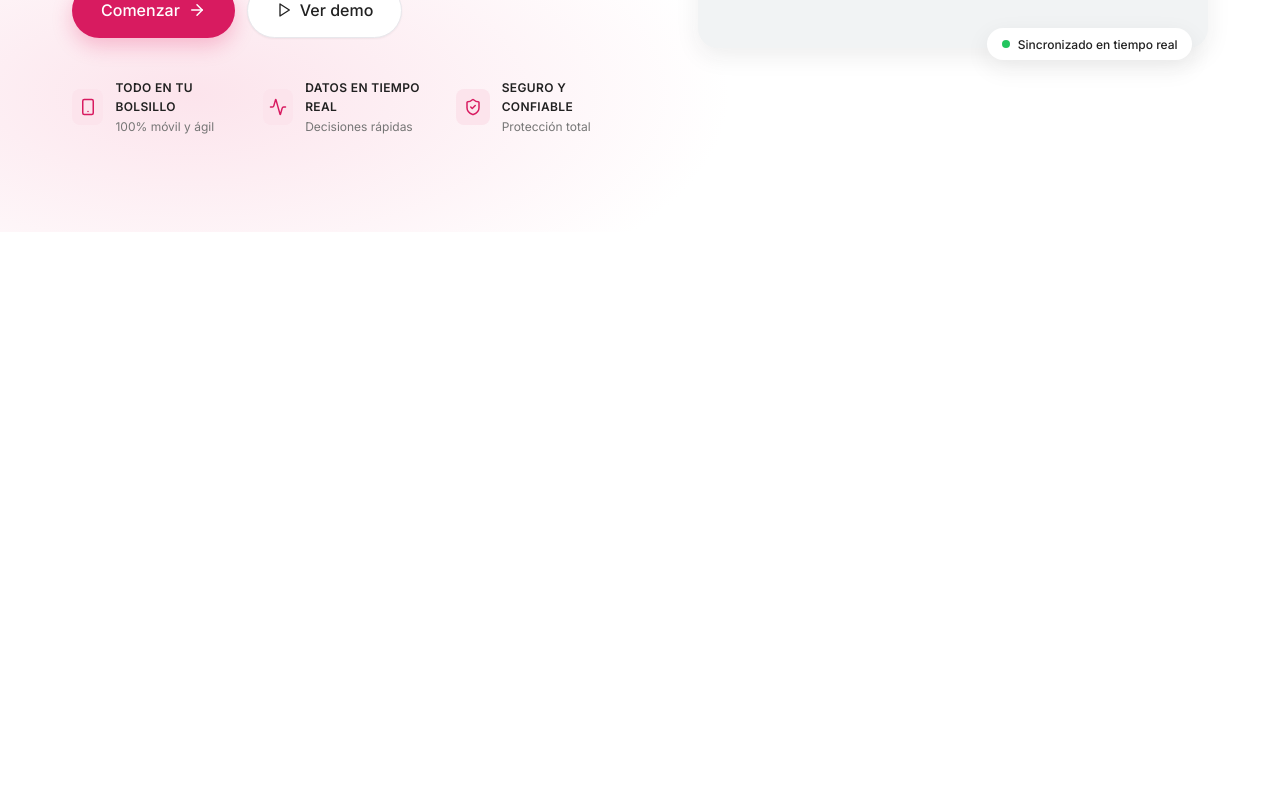
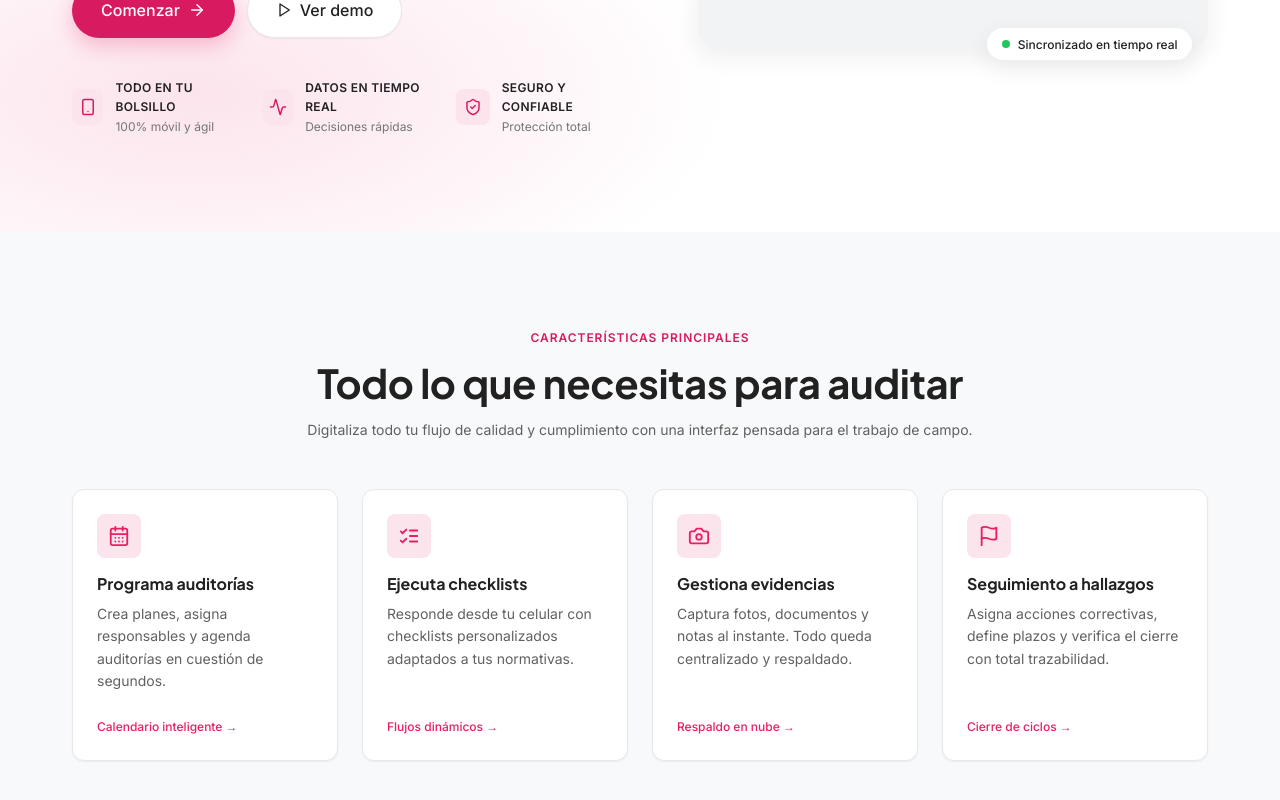
Before and after one commit to Nilperalta/audit-front, a React (Vite) app: page / in a window 1280 px wide. Shown: the part 520-1320 px from the top of the page. Before the commit the page ends 800 px from the top, so only its background shows below. Built offline with nearby package versions, Linux system fonts and the light colour scheme.

Commit message:
agrega sección de características principales

```diff
--- a/src/data/landing.js
+++ b/src/data/landing.js
@@ -33,3 +33,40 @@ export const heroContent = {
     { icon: 'shield', title: 'Seguro y confiable', text: 'Protección total' },
   ],
 };
+
+export const featuresContent = {
+  eyebrow: 'Características principales',
+  title: 'Todo lo que necesitas para auditar',
+  description:
+    'Digitaliza todo tu flujo de calidad y cumplimiento con una interfaz pensada para el trabajo de campo.',
+  items: [
+    {
+      icon: 'calendar',
+      title: 'Programa auditorías',
+      description:
+        'Crea planes, asigna responsables y agenda auditorías en cuestión de segundos.',
+      linkLabel: 'Calendario inteligente →',
+    },
+    {
+      icon: 'checklist',
+      title: 'Ejecuta checklists',
+      description:
+        'Responde desde tu celular con checklists personalizados adaptados a tus normativas.',
+      linkLabel: 'Flujos dinámicos →',
+    },
+    {
+      icon: 'evidence',
+      title: 'Gestiona evidencias',
+      description:
+        'Captura fotos, documentos y notas al instante. Todo queda centralizado y respaldado.',
+      linkLabel: 'Respaldo en nube →',
+    },
+    {
+      icon: 'flag',
+      title: 'Seguimiento a hallazgos',
+      description:
+        'Asigna acciones correctivas, define plazos y verifica el cierre con total trazabilidad.',
+      linkLabel: 'Cierre de ciclos →',
+    },
+  ],
+};
--- a/src/pages/Landing/LandingPage.jsx
+++ b/src/pages/Landing/LandingPage.jsx
@@ -1,4 +1,5 @@
 import Hero from './sections/Hero';
+import Features from './sections/Features';
 // Cada compañero agrega su sección aquí (ver sections/README.md):
 // import Features from './sections/Features';
 // import WhyAudit from './sections/WhyAudit';
@@ -9,6 +10,7 @@ export default function LandingPage() {
   return (
     <>
       <Hero />
+      <Features />
       {/* <Features /> */}
       {/* <WhyAudit /> */}
       {/* <Faq /> */}
--- /dev/null
+++ b/src/pages/Landing/sections/Features/Features.jsx
@@ -0,0 +1,81 @@
+import {
+  CalendarDays,
+  Camera,
+  Flag,
+  ListChecks,
+} from 'lucide-react';
+
+import Container from '@/components/common/Container';
+import { featuresContent } from '@/data/landing';
+
+import styles from './Features.module.css';
+
+const ICONS = {
+  calendar: CalendarDays,
+  checklist: ListChecks,
+  evidence: Camera,
+  flag: Flag,
+};
+
+export default function Features() {
+  const { eyebrow, title, description, items } = featuresContent;
+
+  return (
+    <section
+      id="caracteristicas"
+      className={styles.section}
+      aria-labelledby="features-title"
+    >
+      <Container>
+        <header className={styles.header}>
+          <span className={styles.eyebrow}>
+            {eyebrow}
+          </span>
+
+          <h2
+            id="features-title"
+            className={styles.title}
+          >
+            {title}
+          </h2>
+
+          <p className={styles.intro}>
+            {description}
+          </p>
+        </header>
+
+        <div className={styles.grid}>
+          {items.map((item) => {
+            const Icon = ICONS[item.icon];
+
+            return (
+              <article
+                key={item.title}
+                className={styles.card}
+              >
+                <div
+                  className={styles.iconBox}
+                  aria-hidden="true"
+                >
+                  <Icon size={22} strokeWidth={2} />
+                </div>
+
+                <h3 className={styles.cardTitle}>
+                  {item.title}
+                </h3>
+
+                <p className={styles.cardDescription}>
+                  {item.description}
+                </p>
+
+                <span className={styles.cardLink}>
+                  {item.linkLabel}
+                </span>
+              </article>
+            );
+          })}
+        </div>
+      </Container>
+    </section>
+  );
+}
--- /dev/null
+++ b/src/pages/Landing/sections/Features/Features.module.css
@@ -0,0 +1,103 @@
+.section {
+  padding-block: var(--space-8);
+  background: var(--color-bg-alt);
+}
+
+.header {
+  display: grid;
+  justify-items: center;
+  gap: var(--space-3);
+  margin-bottom: var(--space-7);
+  text-align: center;
+}
+
+.eyebrow {
+  color: var(--color-primary-600);
+  font-size: var(--text-xs);
+  font-weight: 600;
+  letter-spacing: 0.08em;
+  text-transform: uppercase;
+}
+
+.title {
+  max-width: 44rem;
+  color: var(--color-text);
+  font-family: var(--font-heading);
+  font-size: var(--text-h2);
+  font-weight: 700;
+}
+
+.intro {
+  max-width: 42rem;
+  color: var(--color-text-muted);
+  font-size: var(--text-sm);
+  line-height: 1.6;
+}
+
+.grid {
+  display: grid;
+  grid-template-columns: 1fr;
+  gap: var(--space-4);
+}
+
+.card {
+  display: flex;
+  flex-direction: column;
+  align-items: flex-start;
+  min-height: 15rem;
+  padding: var(--space-5);
+  background: var(--color-bg);
+  border: 1px solid var(--color-border);
+  border-radius: var(--radius-md);
+  box-shadow: var(--shadow-sm);
+}
+
+.iconBox {
+  display: grid;
+  place-items: center;
+  width: 44px;
+  height: 44px;
+  margin-bottom: var(--space-4);
+  color: var(--color-primary);
+  background: var(--color-primary-50);
+  border-radius: var(--radius-sm);
+}
+
+.cardTitle {
+  margin-bottom: var(--space-2);
+  color: var(--color-text);
+  font-family: var(--font-heading);
+  font-size: var(--text-base);
+  font-weight: 700;
+}
+
+.cardDescription {
+  color: var(--color-text-muted);
+  font-size: var(--text-sm);
+  line-height: 1.6;
+}
+
+.cardLink {
+  margin-top: auto;
+  padding-top: var(--space-5);
+  color: var(--color-primary);
+  font-size: var(--text-xs);
+  font-weight: 500;
+}
+
+@media (min-width: 640px) {
+  .grid {
+    grid-template-columns: repeat(2, minmax(0, 1fr));
+  }
+}
+
+@media (min-width: 1024px) {
+  .section {
+    padding-block: var(--space-9);
+  }
+
+  .grid {
+    grid-template-columns: repeat(4, minmax(0, 1fr));
+    gap: var(--space-5);
+  }
+}
--- /dev/null
+++ b/src/pages/Landing/sections/Features/index.js
@@ -0,0 +1 @@
+export { default } from './Features';
```
